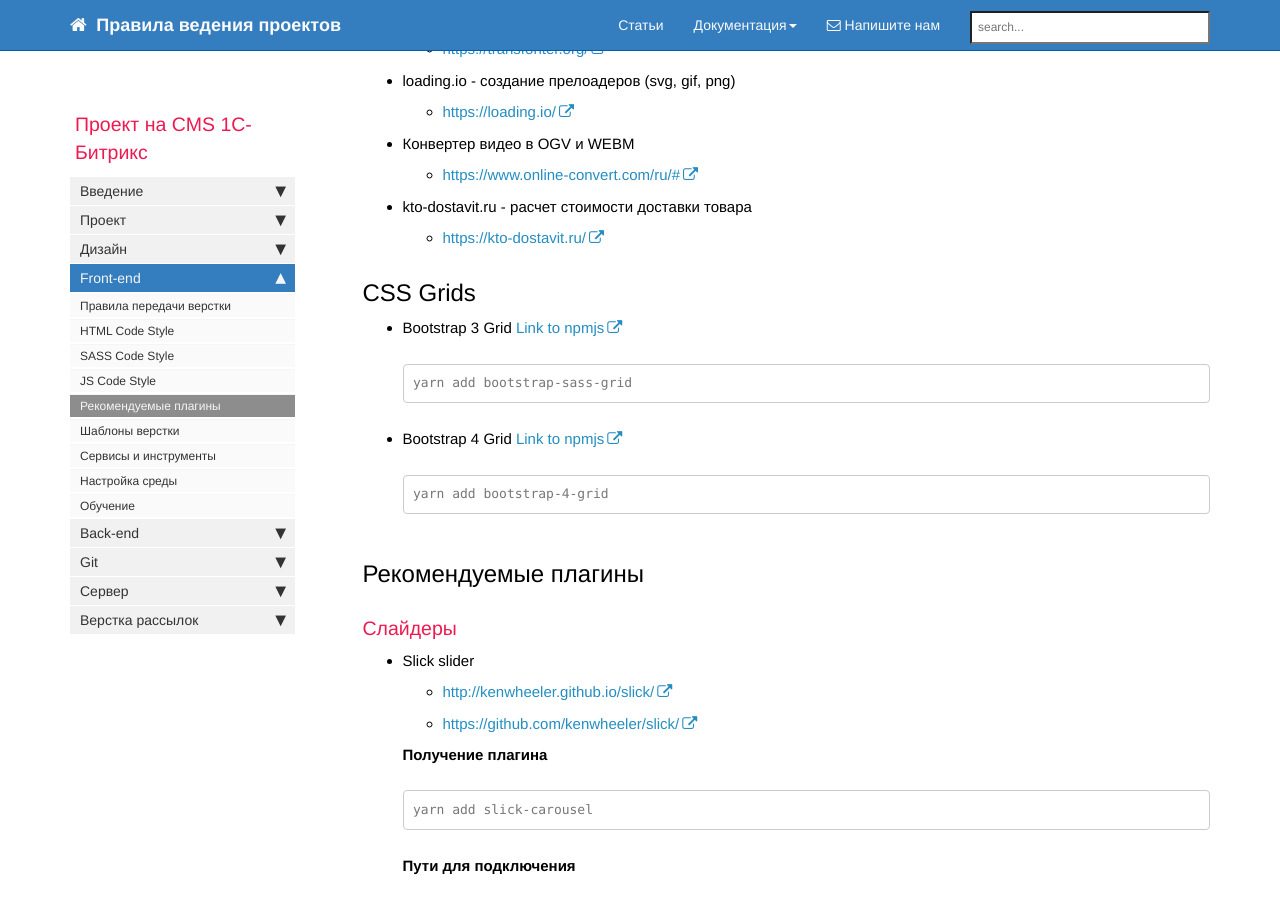
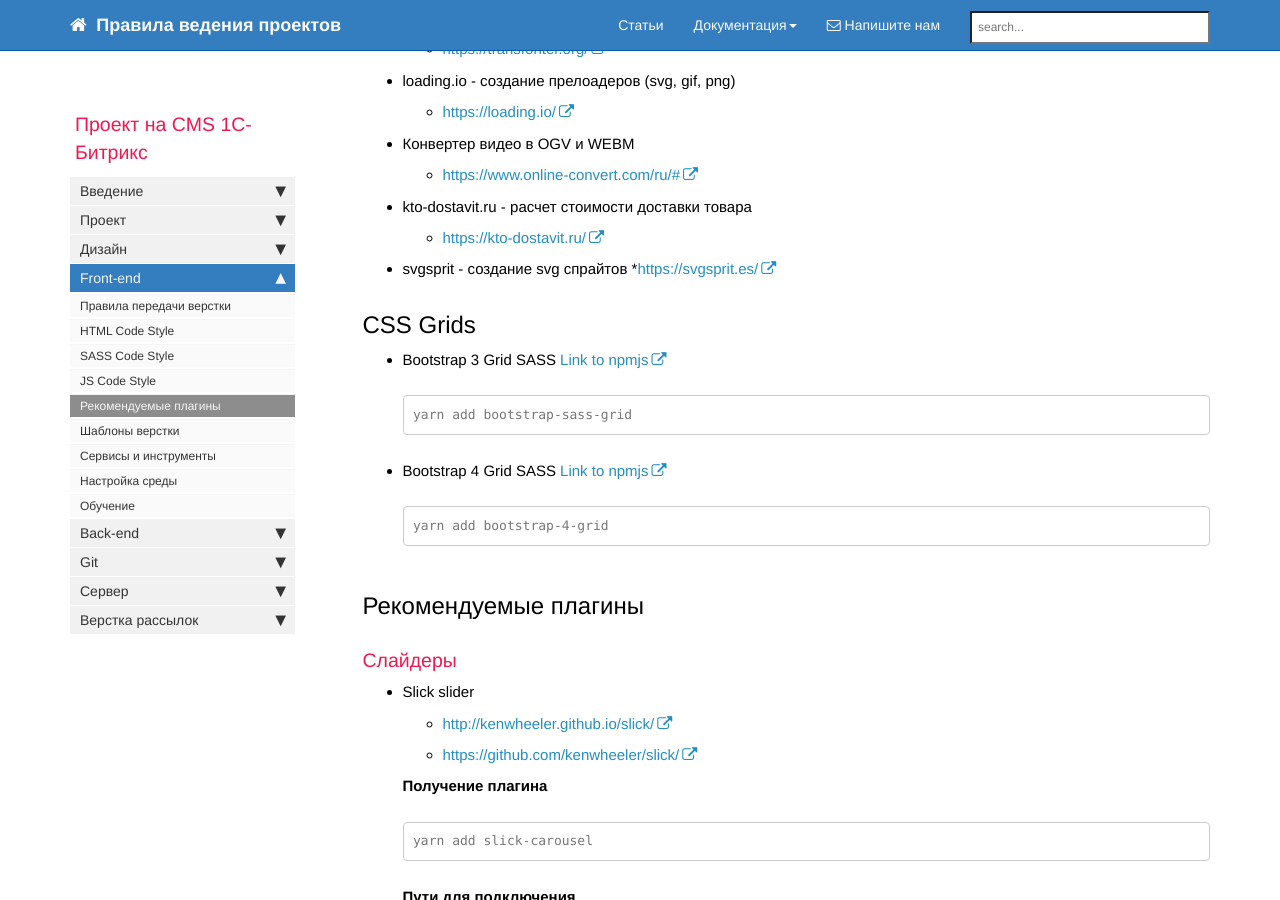
Before and after one commit to gdecider/gdecider.github.io, a Jekyll site: the page built from pages/bx/bx_front-recomend-plugins.md, in a window 1280 px wide and 900 px high, scrolled down 526 px. Built offline with Jekyll 4.4.1, drawn with Linux system fonts in a browser that asks for light colours; nearby versions of some CDN libraries; comment, search, counter and statistics services are not loaded.

Commit message:
Update bx_front-recomend-plugins.md

````diff
--- a/pages/bx/bx_front-recomend-plugins.md
+++ b/pages/bx/bx_front-recomend-plugins.md
@@ -23,30 +23,29 @@ toc: false
   * [https://www.bertal.ru/](https://www.bertal.ru/)
 
 * Transfonter - преобразование шрифтов для подключения на сайт
-
   * [https://transfonter.org/](https://transfonter.org/)
 
 * loading.io - создание прелоадеров (svg, gif, png)
-
   * [https://loading.io/](https://loading.io/)
 
 * Конвертер видео в OGV и WEBM
-
   * [https://www.online-convert.com/ru/#](https://www.online-convert.com/ru/#)
 
 * kto-dostavit.ru - расчет стоимости доставки товара
+  * [https://kto-dostavit.ru/](https://kto-dostavit.ru/)
 
-  * [https://kto-dostavit.ru/](https://kto-dostavit.ru/)
+* svgsprit - создание svg спрайтов
+  *[https://svgsprit.es/](https://svgsprit.es/)
 
 ## CSS Grids
 
-* Bootstrap 3 Grid [Link to npmjs](https://www.npmjs.com/package/bootstrap-sass-grid)
+* Bootstrap 3 Grid SASS [Link to npmjs](https://www.npmjs.com/package/bootstrap-sass-grid)
 
   ```sh
   yarn add bootstrap-sass-grid
   ```
 
-* Bootstrap 4 Grid [Link to npmjs](https://www.npmjs.com/package/bootstrap-4-grid)
+* Bootstrap 4 Grid SASS [Link to npmjs](https://www.npmjs.com/package/bootstrap-4-grid)
 
   ```sh
   yarn add bootstrap-4-grid
````
